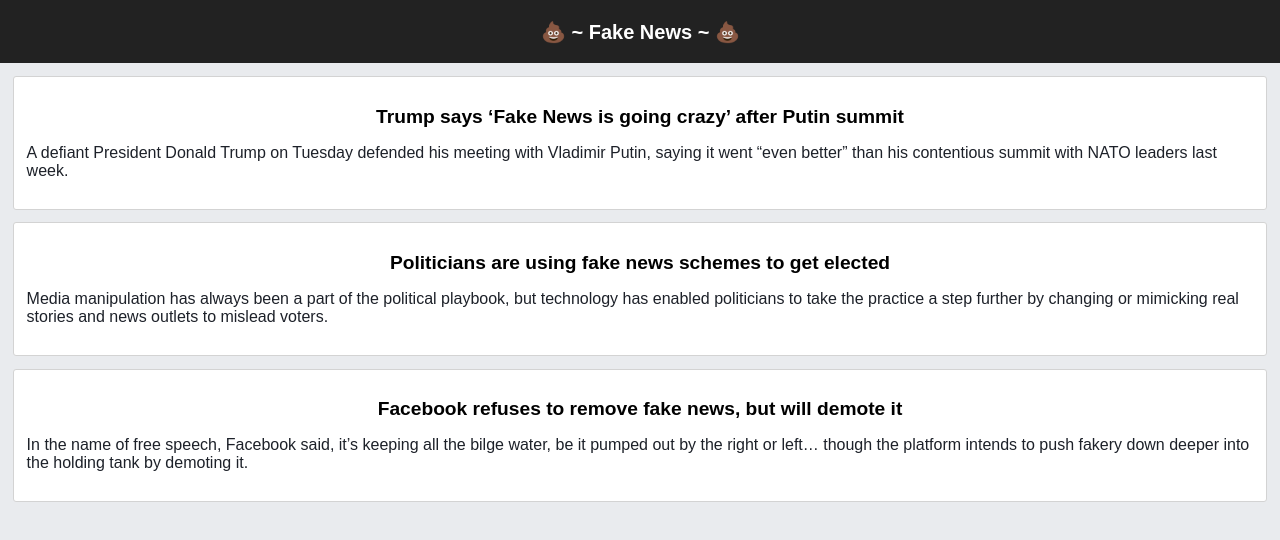
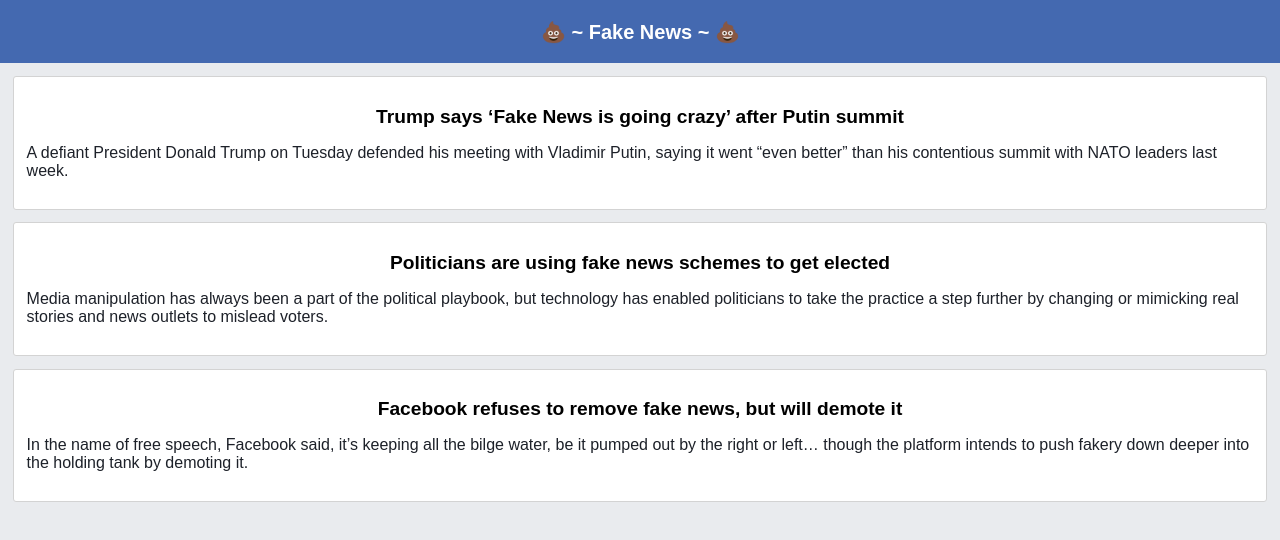
Before and after one commit to Zilv1nas/fake-news, a React (Create React App) app: page / in a window 1280 px wide. Shown: the top 540 px of the page. Built offline with nearby package versions, Linux system fonts and the light colour scheme; data requests are answered from the project's data file.

Commit message:
style(App): change header bg color

```diff
--- a/src/App.css
+++ b/src/App.css
@@ -3,7 +3,7 @@
 }
 
 .App-header {
-  background-color: #222;
+  background-color:#4469B0;
   padding: 0.1rem;
   color: white;
 }
```
